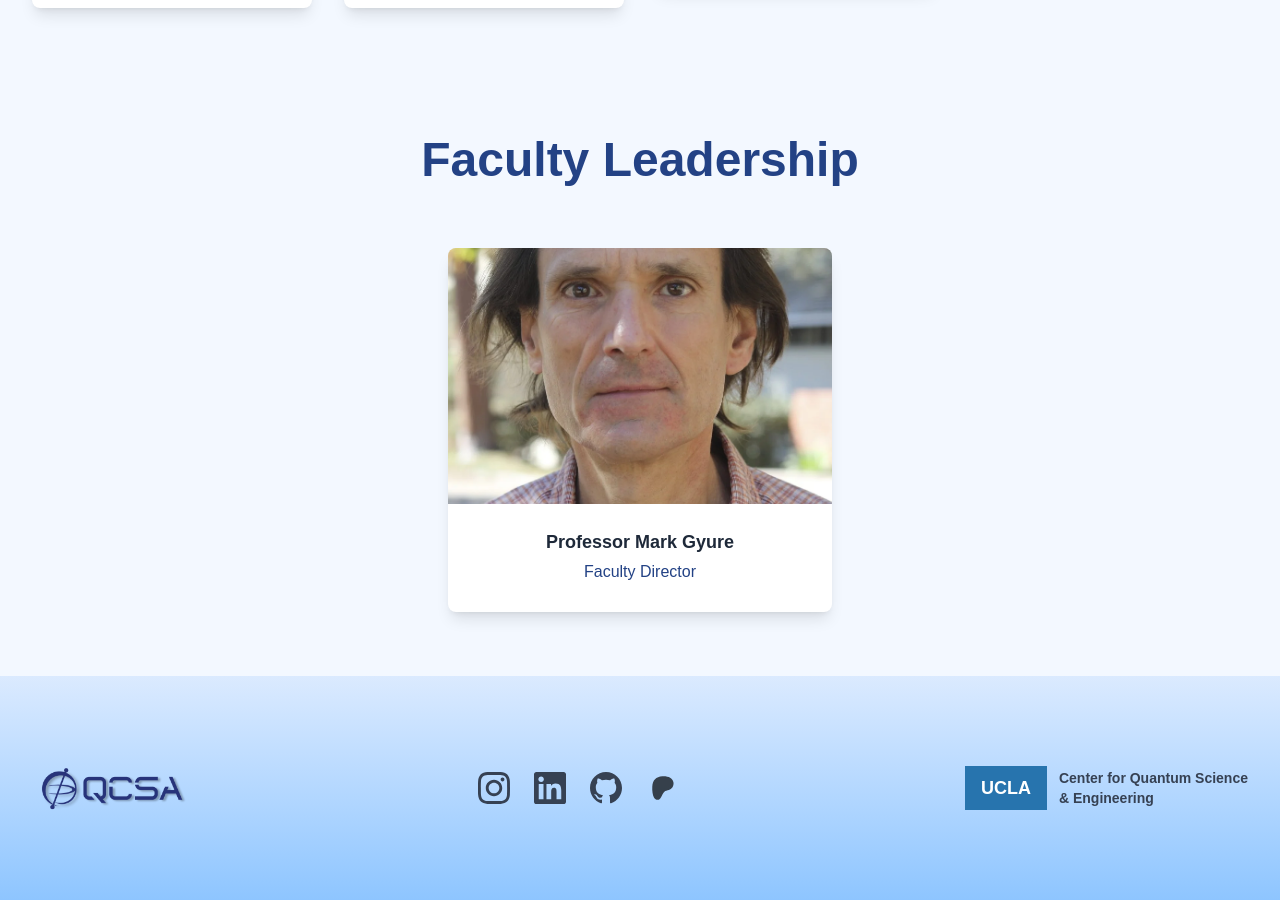
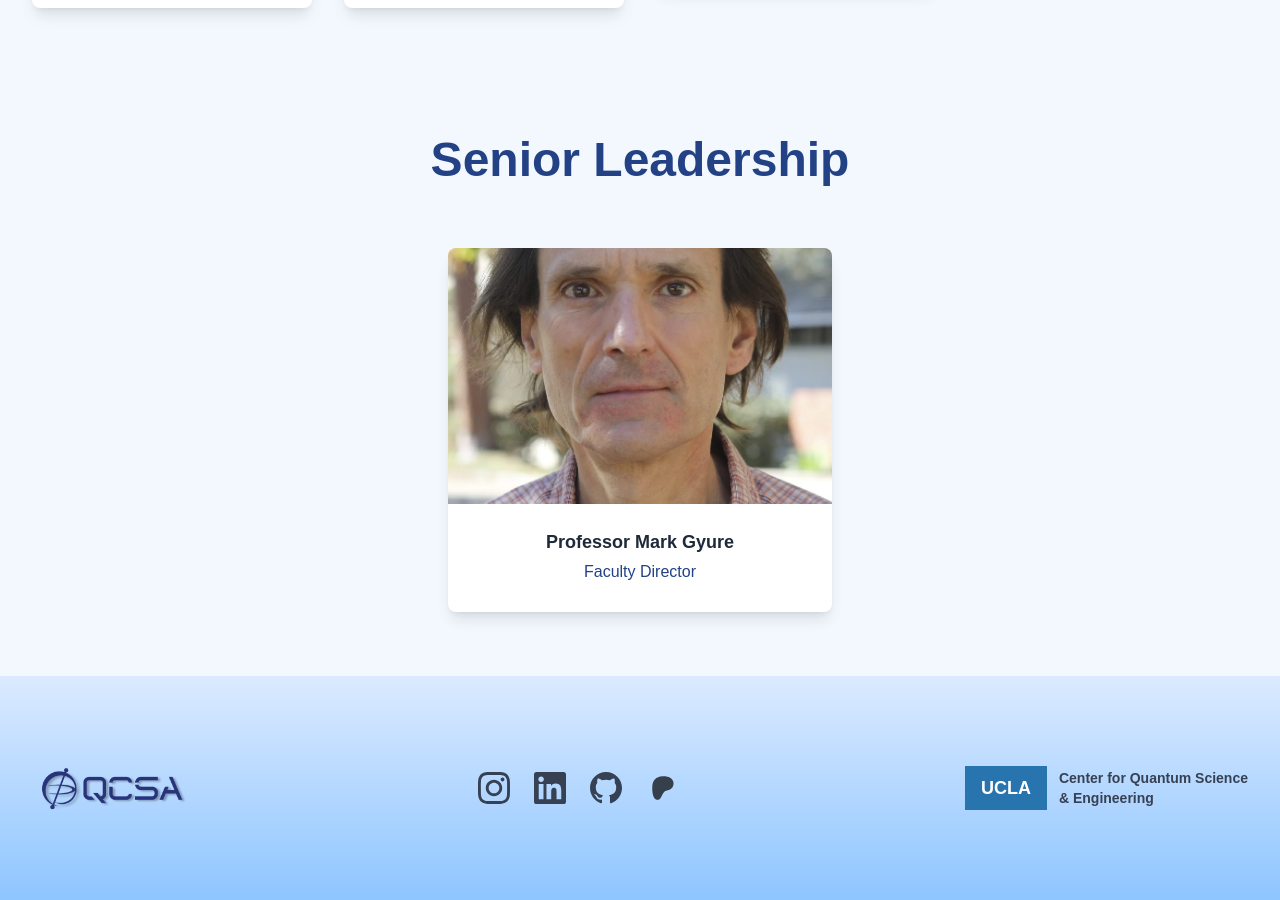
Before and after one commit to qcsa-at-ucla/qcsa, a Next.js app: page /about in a window 1280 px wide. Shown: the part 3920-4820 px from the top of the page. Built offline with nearby package versions, Linux system fonts and the light colour scheme; a web font is replaced by a local one.

Commit message:
Minor edits to pages

```diff
--- a/src/app/about/page.tsx
+++ b/src/app/about/page.tsx
@@ -594,7 +594,7 @@ export default function AboutPage() {
             viewport={{ once: true }}
             transition={{ duration: 0.6 }}
           >
-            Faculty Leadership
+            Senior Leadership
           </motion.h2>
             {facultyLeadership.length === 1 ? (
               <div className="flex justify-center">
@@ -651,7 +651,7 @@ export default function AboutPage() {
 
                     {/* Hover Popup for Faculty */}
                     {hoveredMember === faculty.id && (
-                      <div className="absolute z-50 top-0 left-0 w-80 bg-white rounded-lg shadow-2xl border border-gray-200 p-6 transform -translate-x-2 -translate-y-2 font-kantumruy">
+                      <div className="absolute z-50 top-0 left-0 w-full min-h-full bg-white rounded-lg shadow-2xl border border-gray-200 p-6 transform -translate-y-2 font-kantumruy">
                         <div className="flex items-start gap-4">
                           <div className="w-16 h-16 bg-gray-200 rounded-full flex items-center justify-center flex-shrink-0">
                             <Image
@@ -728,7 +728,7 @@ export default function AboutPage() {
 
                     {/* Desktop Hover Popup for Faculty */}
                     {!isMobile && hoveredMember === faculty.id && (
-                      <div className="absolute z-50 top-0 left-0 w-80 bg-white rounded-lg shadow-2xl border border-gray-200 p-6 transform -translate-x-2 -translate-y-2 font-kantumruy">
+                      <div className="absolute z-50 top-0 left-0 w-full min-h-full bg-white rounded-lg shadow-2xl border border-gray-200 p-6 transform -translate-y-2 font-kantumruy">
                         <div className="flex items-start gap-4">
                           <div className="w-16 h-16 bg-gray-200 rounded-full flex items-center justify-center flex-shrink-0">
                             <Image
--- a/src/app/events/page.tsx
+++ b/src/app/events/page.tsx
@@ -19,7 +19,7 @@ const eventsData: UpcomingEvent[] = [
 		description: `An industry talk hosted by Oratomic. Tentatively scheduled for the week of May 11 — exact date, time, and location coming soon. Check back soon for full details!`,
 	},
 	{
-		datePrimary: 'Jun',
+		datePrimary: 'June',
 		dateSecondary: '15–18',
 		title: 'Quantum Device Workshop (QDW) 2026',
 		location: 'Cohen Room & Mong Auditorium, UCLA',
```
